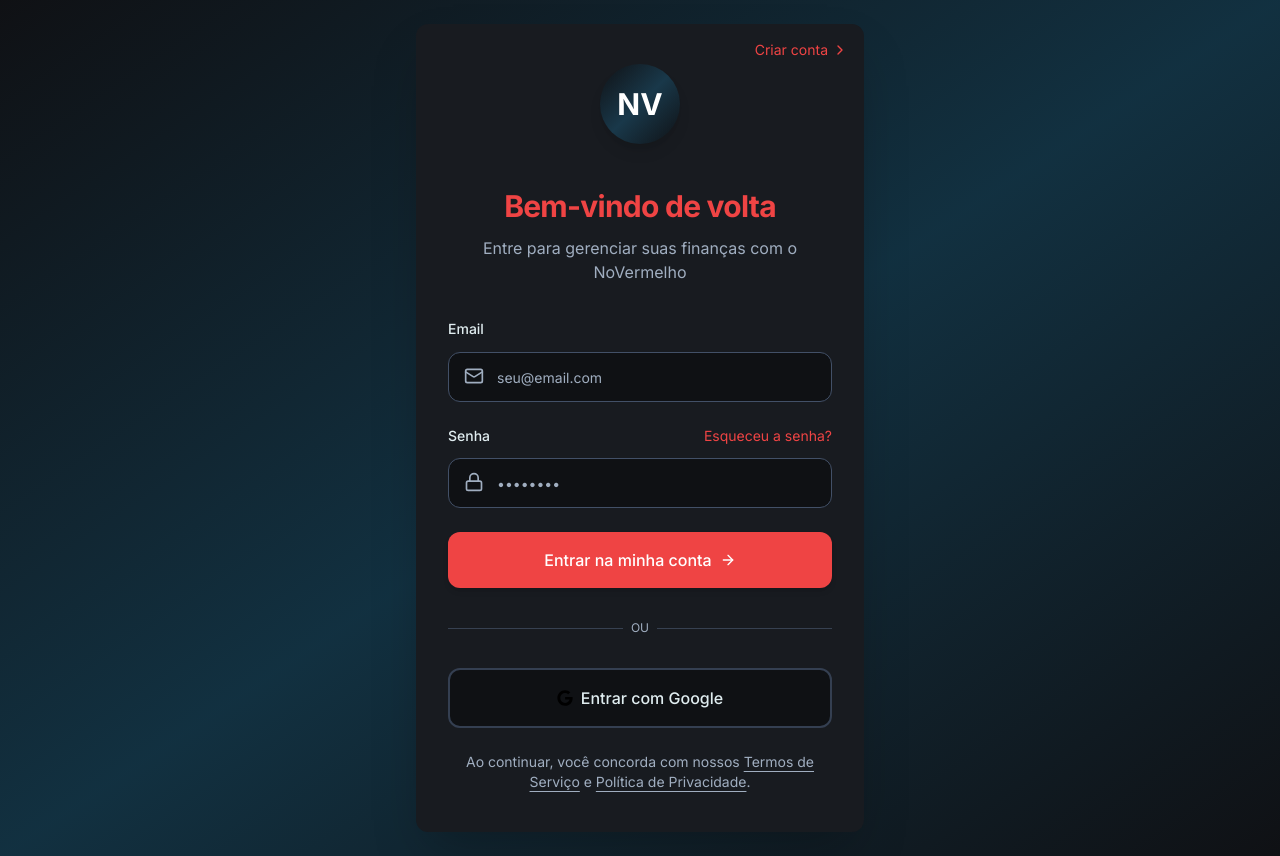
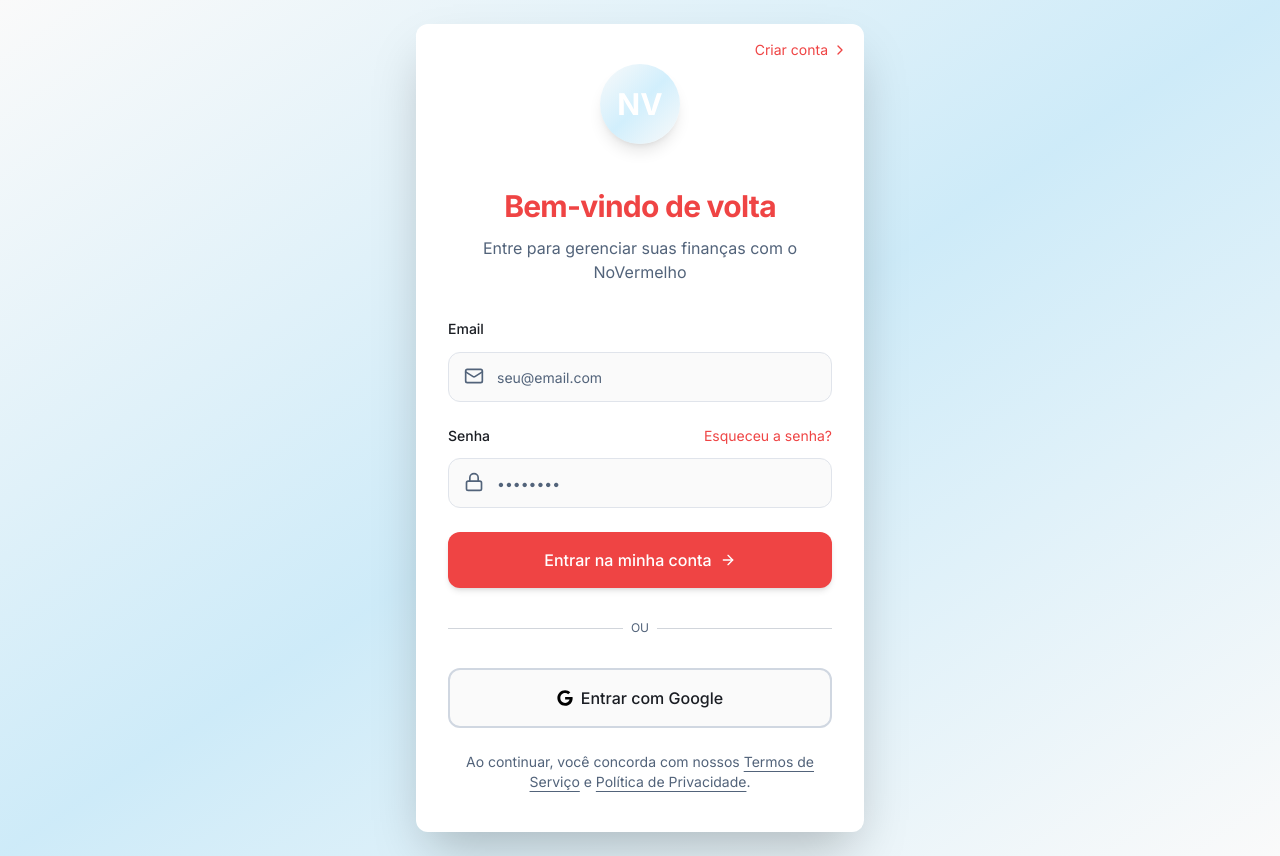
Before and after one commit to victorlucss/novermelho-ia, a React (Vite) app: page /login in a window 1280 px wide. Built offline with nearby package versions, Linux system fonts and the light colour scheme.

Commit message:
feat: Add light/dark mode toggle
Implement a toggle to switch between light and dark mode.

```diff
--- a/src/App.tsx
+++ b/src/App.tsx
@@ -1,4 +1,3 @@
-
 import { Toaster } from "@/components/ui/toaster";
 import { Toaster as Sonner } from "@/components/ui/sonner";
 import { TooltipProvider } from "@/components/ui/tooltip";
@@ -19,6 +18,7 @@ import { BudgetPage } from "./components/budget/BudgetPage";
 import { SharedExpensesPage } from "./components/shared/SharedExpensesPage";
 import { NotificationsSettingsPage } from "./components/settings/NotificationsSettingsPage";
 import NotFound from "./pages/NotFound";
+import { ThemeProvider } from "./providers/ThemeProvider";
 
 const queryClient = new QueryClient();
 
@@ -28,9 +28,6 @@ const App = () => {
   const [isLoading, setIsLoading] = useState(true);
 
   useEffect(() => {
-    // Set dark theme
-    document.documentElement.classList.add("dark");
-
     // Set up auth state listener FIRST
     const { data: { subscription } } = supabase.auth.onAuthStateChange(
       (event, session) => {
@@ -62,6 +59,7 @@ const App = () => {
 
   return (
     <QueryClientProvider client={queryClient}>
+      <ThemeProvider>
         <TooltipProvider>
           <Sonner />
           <BrowserRouter>
@@ -205,6 +203,7 @@ const App = () => {
             </Routes>
           </BrowserRouter>
         </TooltipProvider>
+      </ThemeProvider>
     </QueryClientProvider>
   );
 };
--- a/src/components/layout/MobileNavigation.tsx
+++ b/src/components/layout/MobileNavigation.tsx
@@ -10,9 +10,14 @@ import {
   Book,
   Users,
   Settings,
+  Sun,
+  Moon,
 } from "lucide-react";
+import { useTheme } from "@/providers/ThemeProvider";
 
 export const MobileNavigation = () => {
+  const { theme, toggleTheme } = useTheme();
+
   return (
     <div className="fixed bottom-0 left-0 right-0 z-50 flex h-16 bg-card border-t shadow-lg">
       <NavLink
@@ -71,6 +76,22 @@ export const MobileNavigation = () => {
         <BarChart className="h-5 w-5 mb-1" />
         <span>Análise</span>
       </NavLink>
+      <button
+        onClick={toggleTheme}
+        className="flex flex-1 flex-col items-center justify-center text-xs font-medium text-muted-foreground hover:text-foreground"
+      >
+        {theme === 'dark' ? (
+          <>
+            <Sun className="h-5 w-5 mb-1" />
+            <span>Claro</span>
+          </>
+        ) : (
+          <>
+            <Moon className="h-5 w-5 mb-1" />
+            <span>Escuro</span>
+          </>
+        )}
+      </button>
       <NavLink
         to="/carteiras"
         className={({ isActive }) =>
@@ -85,20 +106,6 @@ export const MobileNavigation = () => {
         <CreditCard className="h-5 w-5 mb-1" />
         <span>Carteiras</span>
       </NavLink>
-      <NavLink
-        to="/despesas-compartilhadas"
-        className={({ isActive }) =>
-          cn(
-            "flex flex-1 flex-col items-center justify-center text-xs font-medium",
-            isActive
-              ? "text-accent"
-              : "text-muted-foreground hover:text-foreground"
-          )
-        }
-      >
-        <Users className="h-5 w-5 mb-1" />
-        <span>Compartilhar</span>
-      </NavLink>
     </div>
   );
 };
--- a/src/components/layout/UserMenu.tsx
+++ b/src/components/layout/UserMenu.tsx
@@ -10,9 +10,10 @@ import {
   DropdownMenuSeparator,
   DropdownMenuTrigger,
 } from "@/components/ui/dropdown-menu";
-import { LogOut, Settings, User } from "lucide-react";
+import { LogOut, Settings, User, Moon, Sun } from "lucide-react";
 import { supabase } from "@/integrations/supabase/client";
 import { toast } from "sonner";
+import { useTheme } from "@/providers/ThemeProvider";
 
 interface UserProfileType {
   id: string;
@@ -23,6 +24,7 @@ interface UserProfileType {
 export const UserMenu = () => {
   const [profile, setProfile] = useState<UserProfileType | null>(null);
   const navigate = useNavigate();
+  const { theme, toggleTheme } = useTheme();
 
   useEffect(() => {
     const fetchUserProfile = async () => {
@@ -103,6 +105,22 @@ export const UserMenu = () => {
             Configurações
           </Link>
         </DropdownMenuItem>
+        <DropdownMenuItem
+          onClick={toggleTheme}
+          className="cursor-pointer"
+        >
+          {theme === 'dark' ? (
+            <>
+              <Sun className="h-4 w-4 mr-2" />
+              Modo Claro
+            </>
+          ) : (
+            <>
+              <Moon className="h-4 w-4 mr-2" />
+              Modo Escuro
+            </>
+          )}
+        </DropdownMenuItem>
         <DropdownMenuSeparator />
         <DropdownMenuItem
           onClick={handleLogout}
--- a/src/components/ui/sonner.tsx
+++ b/src/components/ui/sonner.tsx
@@ -1,14 +1,15 @@
-import { useTheme } from "next-themes"
-import { Toaster as Sonner } from "sonner"
 
-type ToasterProps = React.ComponentProps<typeof Sonner>
+import { useTheme as useThemeProvider } from "@/providers/ThemeProvider";
+import { Toaster as Sonner } from "sonner";
+
+type ToasterProps = React.ComponentProps<typeof Sonner>;
 
 const Toaster = ({ ...props }: ToasterProps) => {
-  const { theme = "system" } = useTheme()
+  const { theme } = useThemeProvider();
 
   return (
     <Sonner
-      theme={theme as ToasterProps["theme"]}
+      theme={theme}
       className="toaster group"
       toastOptions={{
         classNames: {
@@ -23,7 +24,7 @@ const Toaster = ({ ...props }: ToasterProps) => {
       }}
       {...props}
     />
-  )
-}
+  );
+};
 
-export { Toaster }
+export { Toaster };
--- /dev/null
+++ b/src/components/ui/theme-toggle.tsx
@@ -0,0 +1,25 @@
+
+import React from "react";
+import { Moon, Sun } from "lucide-react";
+import { Button } from "@/components/ui/button";
+import { useTheme } from "@/providers/ThemeProvider";
+import { Toggle } from "@/components/ui/toggle";
+
+export function ThemeToggle() {
+  const { theme, toggleTheme } = useTheme();
+
+  return (
+    <Toggle
+      pressed={theme === "dark"}
+      onPressedChange={toggleTheme}
+      aria-label="Toggle theme"
+      className="rounded-full p-2"
+    >
+      {theme === "dark" ? (
+        <Moon className="h-4 w-4" />
+      ) : (
+        <Sun className="h-4 w-4" />
+      )}
+    </Toggle>
+  );
+}
--- a/src/index.css
+++ b/src/index.css
@@ -1,4 +1,3 @@
-
 @import url("https://fonts.googleapis.com/css2?family=Inter:wght@300;400;500;600;700&display=swap");
 
 @tailwind base;
@@ -6,7 +5,8 @@
 @tailwind utilities;
 
 @layer base {
-  :root {
+  /* Dark theme (default) */
+  .dark {
     --background: 222 14% 7%;
     --foreground: 193 36% 91%;
 
@@ -44,6 +44,51 @@
     --sidebar-accent: 199 89% 53%;
     --sidebar-accent-foreground: 0 0% 100%;
     --sidebar-border: 217 22% 26%;
+    --sidebar-ring: 217 91% 60%;
+
+    --vermelho: #ef4444;
+    --verde: #2A9D8F;
+  }
+
+  /* Light theme */
+  .light {
+    --background: 0 0% 98%;
+    --foreground: 222 14% 12%;
+
+    --card: 0 0% 100%;
+    --card-foreground: 222 14% 12%;
+
+    --popover: 0 0% 100%;
+    --popover-foreground: 222 14% 12%;
+
+    --primary: 217 91% 60%;
+    --primary-foreground: 0 0% 100%;
+
+    --secondary: 214 32% 30%;
+    --secondary-foreground: 0 0% 98%;
+
+    --muted: 217 22% 90%;
+    --muted-foreground: 214 20% 40%;
+
+    --accent: 199 89% 53%;
+    --accent-foreground: 0 0% 100%;
+
+    --destructive: 0 84% 60%;
+    --destructive-foreground: 0 0% 100%;
+
+    --border: 217 22% 85%;
+    --input: 217 22% 85%;
+    --ring: 217 91% 60%;
+
+    --radius: 0.75rem;
+
+    --sidebar-background: 217 22% 95%;
+    --sidebar-foreground: 222 14% 12%;
+    --sidebar-primary: 217 91% 60%;
+    --sidebar-primary-foreground: 0 0% 100%;
+    --sidebar-accent: 199 89% 53%;
+    --sidebar-accent-foreground: 0 0% 100%;
+    --sidebar-border: 217 22% 75%;
     --sidebar-ring: 217 91% 60%;
 
     --vermelho: #ef4444;
--- /dev/null
+++ b/src/providers/ThemeProvider.tsx
@@ -0,0 +1,61 @@
+
+import React, { createContext, useContext, useEffect, useState } from "react";
+
+type Theme = "dark" | "light";
+
+type ThemeContextType = {
+  theme: Theme;
+  toggleTheme: () => void;
+};
+
+const ThemeContext = createContext<ThemeContextType | undefined>(undefined);
+
+export function ThemeProvider({ children }: { children: React.ReactNode }) {
+  const [theme, setTheme] = useState<Theme>("dark");
+
+  useEffect(() => {
+    // Check local storage or user preference
+    const savedTheme = localStorage.getItem("theme") as Theme;
+    const prefersDark = window.matchMedia("(prefers-color-scheme: dark)").matches;
+
+    if (savedTheme) {
+      setTheme(savedTheme);
+    } else if (prefersDark) {
+      setTheme("dark");
+    } else {
+      setTheme("light");
+    }
+  }, []);
+
+  useEffect(() => {
+    // Apply theme class to document
+    if (theme === "dark") {
+      document.documentElement.classList.add("dark");
+      document.documentElement.classList.remove("light");
+    } else {
+      document.documentElement.classList.add("light");
+      document.documentElement.classList.remove("dark");
+    }
+
+    // Save preference to local storage
+    localStorage.setItem("theme", theme);
+  }, [theme]);
+
+  const toggleTheme = () => {
+    setTheme(prevTheme => prevTheme === "dark" ? "light" : "dark");
+  };
+
+  return (
+    <ThemeContext.Provider value={{ theme, toggleTheme }}>
+      {children}
+    </ThemeContext.Provider>
+  );
+}
+
+export function useTheme() {
+  const context = useContext(ThemeContext);
+  if (context === undefined) {
+    throw new Error("useTheme must be used within a ThemeProvider");
+  }
+  return context;
+}
```
Lines whose indentation alone changed are shown as unchanged.
